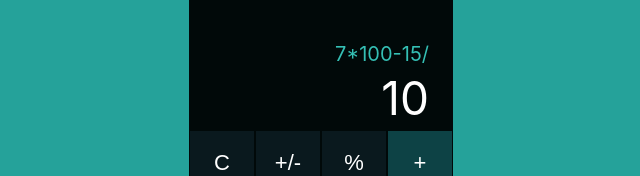
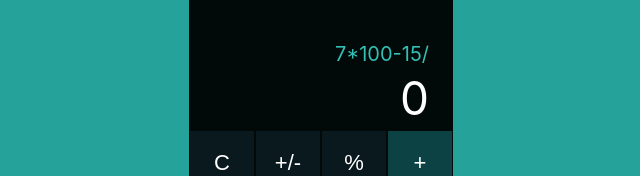
Before and after one commit to Wesley-Nunes/fcc-javascript-calculator, a React (Create React App) app: page / in a window 1280 px wide. Shown: the part 201-377 px from the top of the page, without its empty margins (319-959 px from the left). Built offline with nearby package versions, Linux system fonts and the light colour scheme.

Commit message:
feat: Display component handle the side effect of value

```diff
--- a/src/App.jsx
+++ b/src/App.jsx
@@ -1,4 +1,4 @@
-import React from 'react';
+import React, { useState, useEffect } from 'react';
 import GlobalStyles from './GlobalStyles';
 import StyledMain from './App.style';
 import {
@@ -8,19 +8,23 @@ import { ButtonValueProvider, useButtonValue } from './context/ButtonValue';
 import handleMath from './utils/handleMath';
 
 function Display() {
-  const { getButtonValue } = useButtonValue();
+  const { getButtonValue, resetValues } = useButtonValue();
   const currentValue = getButtonValue();
-  const oldValue = {
-    current: '10',
+  const [value, setValue] = useState({
+    current: '0',
     history: '',
-  };
+  });
+  const newValue = handleMath(value, currentValue);
 
-  const newValue = handleMath(oldValue, currentValue);
+  useEffect(() => {
+    setValue(newValue);
+    resetValues();
+  }, [currentValue]);
 
   return (
     <>
       <History />
-      <Current value={newValue.current} />
+      <Current value={value.current} />
     </>
   );
 }
```
